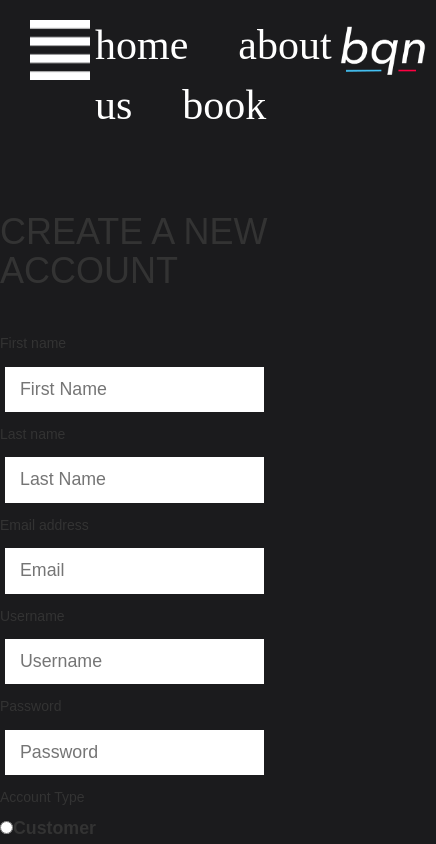
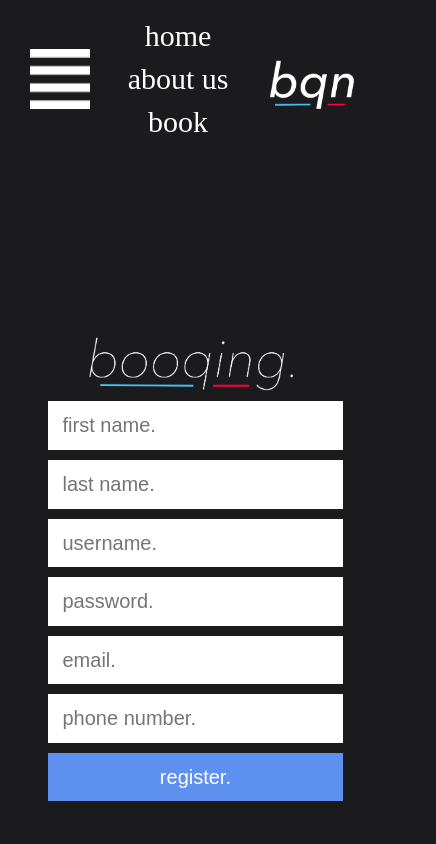
Before and after one commit to RMIT-SEPT/majorproject-9-mon-1530-3, a React (Create React App) app in the folder FrontEnd/: page /register in a window 390 px wide. Shown: the top 844 px of the page, 436 px wide, since content can reach past the window. Built offline with nearby package versions, Linux system fonts and the light colour scheme.

Commit message:
dynamic resizing for mobile screens

```diff
--- a/FrontEnd/package.json
+++ b/FrontEnd/package.json
@@ -10,6 +10,7 @@
     "axios": "^0.20.0",
     "bootstrap": "^3.4.1",
     "cors": "^2.8.5",
+    "jest": "^26.4.2",
     "react": "^16.13.1",
     "react-axios": "^2.0.3",
     "react-dom": "^16.13.1",
@@ -24,7 +25,7 @@
   "scripts": {
     "start": "react-scripts start",
     "build": "react-scripts build",
-    "test": "react-scripts test",
+    "test": "jest --watchAll",
     "eject": "react-scripts eject"
   },
   "eslintConfig": {
@@ -44,6 +45,7 @@
   },
   "devDependencies": {
     "enzyme": "^3.11.0",
-    "enzyme-adapter-react-16": "^1.15.4"
+    "enzyme-adapter-react-16": "^1.15.4",
+    "riteway": "^6.2.0"
   }
 }
--- a/FrontEnd/src/App.css
+++ b/FrontEnd/src/App.css
@@ -29,6 +29,8 @@
 * {
   background: #1B1B1D;
   font-family: 'Avenir Next', 'Arial', sans-serif;
+  color: white;
+  font-size: 20px;
 }
 
 @keyframes App-logo-spin {
@@ -38,10 +40,6 @@
   to {
     transform: rotate(360deg);
   }
-}
-
-p {
-  color: white;
 }
 /**
 NAV CSS EDITS
@@ -59,21 +57,28 @@ nav #navibar {
   width: auto;
   display: flex;
   justify-content: space-between;
+  align-items: center;
 }
 
 nav a, nav a:hover {
-  padding-right: 50px;
   font-family: 'Avenir Next';
-  font-size: 42px;
+  font-size: 30px;
   color: white;
 }
+
+#navlinks {
+  width: 40%;
+  display: flex;
+  justify-content: space-between;
+}
+
 
 nav img {
   height: 60px;
 }
 
 .popupMenu {
-  width: 15%;
+  width: 250px;
   background: black;
   margin-left: 25px;
   padding: 20px;
@@ -85,6 +90,15 @@ nav img {
 
 .popupMenu a {
   font-family: 'Avenir Next';
-  font-size: 24px;
+  font-size: 18px;
   color: white;
 }
+
+@media only screen and (max-width: 600px) {
+  #navlinks {
+    width: 40%;
+    display: flex;
+    flex-direction: column;
+    align-items: center;
+  }
+}
--- a/FrontEnd/src/App.js
+++ b/FrontEnd/src/App.js
@@ -21,7 +21,7 @@ function App() {
         <div>
         <Nav></Nav>
           <header className="App-header">
-              <Route exact path="/index" component={Index}/>
+              <Route exact path="/" exact={true} component={Index}/>
               <Route exact path="/login" component={Login}/>
               <Route exact path="/register" component={Register}/>
               <Route exact path="/about" component={About}/>
@@ -30,6 +30,7 @@ function App() {
           </header>
           </div>
       </Router>
+
     </Provider>
   );
 }
--- a/FrontEnd/src/components/Layout/LoginForm.js
+++ /dev/null
@@ -1,18 +0,0 @@
-import React, { Component } from 'react'
-
-class LoginForm extends Component {
-    render() {
-        return(
-        <div className="signs">
-        <form>
-        <input className="input" name="username" placeholder="username." /><br></br>
-        <input className="input" name="password" placeholder="password." type="password"/> <br></br>
-        <input className="submit" type="submit" value="login." onClick={this.submit}/>
-        </form>
-        <a href="/register">sign up instead?</a>
-        </div>
-        )
-    }
-}
-
-export default LoginForm;
--- a/FrontEnd/src/components/Layout/Logo.js
+++ b/FrontEnd/src/components/Layout/Logo.js
@@ -4,7 +4,7 @@ import logo from '../../images/logo.png'
 class Logo extends Component {
     render() {
         return (
-            <img src={logo} alt="Logo that says booqing with a red and blue underline"></img>
+            <img id="logoImg" src={logo} alt="Logo that says booqing with a red and blue underline" width="500px"></img>
         )
     }
 }
--- a/FrontEnd/src/components/Layout/Nav.js
+++ b/FrontEnd/src/components/Layout/Nav.js
@@ -22,14 +22,13 @@ class Nav extends Component {
                 <div id="navibar">
                 <div id="menuIcon" onClick={this.displayMenu} onMouseOut={this.undisplayMenu}><img src={menu} alt="menu icon"></img></div>
                 <div id="navlinks">
-                <a href = "/index">home</a>
+                <a href = "/login">home</a>
                 <a href = "/about">about us</a>
                 <a href = "/book">book</a>
                 </div>
-                <img src={logo} alt="booqing logo"></img>
+                <a href="/"><img src={logo} alt="booqing logo"></img></a>
                 </div>
             </nav>
-            <br></br>
             <Popup />
             </div>
         )
--- a/FrontEnd/src/components/aboutUs.jsx
+++ b/FrontEnd/src/components/aboutUs.jsx
@@ -6,11 +6,8 @@ class About extends Component {
     render() {
         return(
             <div className="aboutContent">
-            <div id="logo" align="center"><Logo /></div>
+            <center><div align="center"><Logo /></div></center>
             <br></br>
-            <hr></hr>
-            <h1><i>welcome.</i></h1>
-            <hr></hr>
             <p>welcome to booqing - a pet grooming salon and the best place to wash your pets!</p>
             <p>we do washes, trims, haircuts, claw trims and anything you could ever want for your pet
                 for the best prices!
--- a/FrontEnd/src/components/indexPage.jsx
+++ b/FrontEnd/src/components/indexPage.jsx
@@ -1,6 +1,5 @@
 import React, { Component } from "react";
 import Logo from "./Layout/Logo"
-import Login from "./Layout/LoginForm"
 
 class Index extends Component {
   state = {};
@@ -33,10 +32,12 @@ class Index extends Component {
   render() {
     return (
 
-      <div id="signContent">
-      <div id="logo"><Logo /></div>
-      <Login />
-
+      <div>
+      <center>
+      <Logo />
+      <br></br>
+      <p>the number 1 pet salon in your local area.</p>
+      </center>
       </div>
 
     );
--- a/FrontEnd/src/components/loginPage.jsx
+++ b/FrontEnd/src/components/loginPage.jsx
@@ -1,5 +1,6 @@
 import React, { Component } from "react";
 import {userLogin} from "../actions/LoginActions";
+import Logo from "./Layout/Logo"
 
 class Login extends Component {
     constructor() {
@@ -43,26 +44,28 @@ class Login extends Component {
 
   render() {
     return (
-      <div>
-          <h1>Login Page</h1>
+      <div id="signContent">
+          <div className="logo"><Logo /></div>
+          <br></br>
+          <div className="signs">
           <form onSubmit={this.onSubmit}>
-              <br></br>
-              <input class="input" name="username"
-                     placeholder="Username"
+              <input className="input" name="username"
+                     placeholder="username."
                      value={this.state.username}
-                     onChange={this.onChange}
+                     onChange={this.onChange} required
               />
               <br></br>
-              <input class="input" name="password"
-                     placeholder="Password"
+              <input className="input" name="password"
+                     placeholder="password."
                      type="password"
                      value={this.state.password}
-                     onChange={this.onChange}
+                     onChange={this.onChange} required
               />
               <br></br>
-              <br></br>
-              <input type="submit" className="btn btn-primary btn-sm"/>
+              <input className="submit" type="submit" value="login."/>
           </form>
+          <a href="/register">sign up instead?</a>
+          </div>
       </div>
     );
   }
--- a/FrontEnd/src/components/signUpPage.jsx
+++ b/FrontEnd/src/components/signUpPage.jsx
@@ -1,5 +1,6 @@
 import React, { Component } from "react";
 import {signUp} from "../actions/SignUpActions";
+import Logo from "./Layout/Logo";
 
 class Register extends Component {
   constructor() {
@@ -51,59 +52,47 @@ class Register extends Component {
 
   render() {
     return (
-      <div>
-        <h1>CREATE A NEW ACCOUNT</h1>
-        <br></br>
-          <form onSubmit={this.onSubmit}>
-            <h5>First name</h5>
-            <input class="input" name="firstName"
-                   placeholder="First Name"
-                   value={this.state.firstName}
-                   onChange={this.onChange} />
+      <div id="signContent">
+        <div className="logo"><Logo /></div>
+        <div className="signs">
+        <form onSubmit={this.onSubmit}>
 
-            <h5>Last name</h5>
-            <input class="input" name="lastName"
-                   placeholder="Last Name"
-                   value={this.state.lastName}
-                   onChange={this.onChange}/>
+            <input className="input" name="firstName"
+            placeholder="first name."
+            value={this.state.firstName}
+            onChange={this.onChange} /><br></br>
 
-            <h5>Email address</h5>
-            <input class="input" name="email"
-                   placeholder="Email"
-                   value={this.state.email}
-                   onChange={this.onChange}/>
+            <input className="input" name="lastName"
+            placeholder="last name."
+            value={this.state.lastName}
+            onChange={this.onChange}/><br></br>
 
-            <h5>Username</h5>
-            <input class="input" name="username"
-                   placeholder="Username"
-                   value={this.state.username}
-                   onChange={this.onChange}/>
+            <input className="input" name="username"
+            placeholder="username."
+            value={this.state.username}
+            onChange={this.onChange} required/><br></br>
 
-            <h5>Password</h5>
-            <input class="input"type="password"
-                   name="password"
-                   placeholder="Password"
-                   value={this.state.password}
-                   onChange={this.onChange}/>
+            <input className="input"type="password"
+            name="password"
+            placeholder="password."
+            value={this.state.password}
+            onChange={this.onChange} required/><br></br>
 
-            <h5>Account Type</h5>
-            <input type="radio" id="customer" name="userType"
+            <input className="input" name="email"
+            placeholder="email."
+            value={this.state.email}
+            onChange={this.onChange}/><br></br>
+
+            <input className="input" name="phone"
+            placeholder="phone number."/><br></br>
+
+            <input type="hidden" id="customer" name="userType"
                    value="customer" checked={this.state.userType === "customer"}
                    onChange={this.onChange} />
-            <label htmlFor="customer">Customer</label><br/>
-            <input type="radio" id="employee" name="userType"
-                   value="employee" checked={this.state.userType === "employee"}
-                   onChange={this.onChange}/>
-            <label htmlFor="employee">Employee</label><br/>
-            <input type="radio" id="admin" name="userType"
-                   value="admin" checked={this.state.userType === "admin"}
-                   onChange={this.onChange}/>
-            <label htmlFor="admin">Admin</label>
-
-            <br></br>
-            <br></br>
-            <input type="submit" className="btn btn-primary btn-sm"/>
+            <input type="submit" className="submit" value="register."/>
           </form>
+          <a href="sign in instead?"></a>
+          </div>
       </div>
     );
   }
--- a/FrontEnd/src/index.css
+++ b/FrontEnd/src/index.css
@@ -31,7 +31,7 @@ SIGNIN BOX/SIGNUP BOX
 
 .signs {
   font-family: 'Avenir Next';
-  font-size: 30px;
+  font-size: 18px;
   align-self: center;
 }
 
@@ -52,7 +52,7 @@ SIGNIN BOX/SIGNUP BOX
 }
 
 .signs a {
-  font-size: 20px;
+  font-size: 18px;
   color: white;
   background: transparent;
   text-decoration: underline;
@@ -63,16 +63,37 @@ ABOUT US PAGE
 **/
 
 .aboutContent {
-  width: 700px;
+  width: 500px;
   align-items: center;
   font-family: 'Avenir Next';
   text-align: justify;
 }
 
-.aboutContent h1 {
-  font-size: 50px;
+.contactDetails p {
+  font-size: 15px;
 }
 
-.contactDetails p {
-  font-size: 20px;
+/**
+PHONE SCREENS
+**/
+
+@media only screen and (max-width: 600px) {
+  #signContent {
+    display: flex;
+    flex-direction: column;
+    align-items: center;
+  }
+
+  .logo img {
+    width: 55%;
+    margin-left: 22%;
+  }
+
+  .aboutContent {
+    width: 450px;
+  }
+
+  .aboutContent img {
+    width: 90%;
+  }
 }
```
Also changed, not shown: FrontEnd/src/components/Layout/RegisterForm.js (deleted, +0 -51 lines), 1 other file (tests, documents, lock files or other folders).
